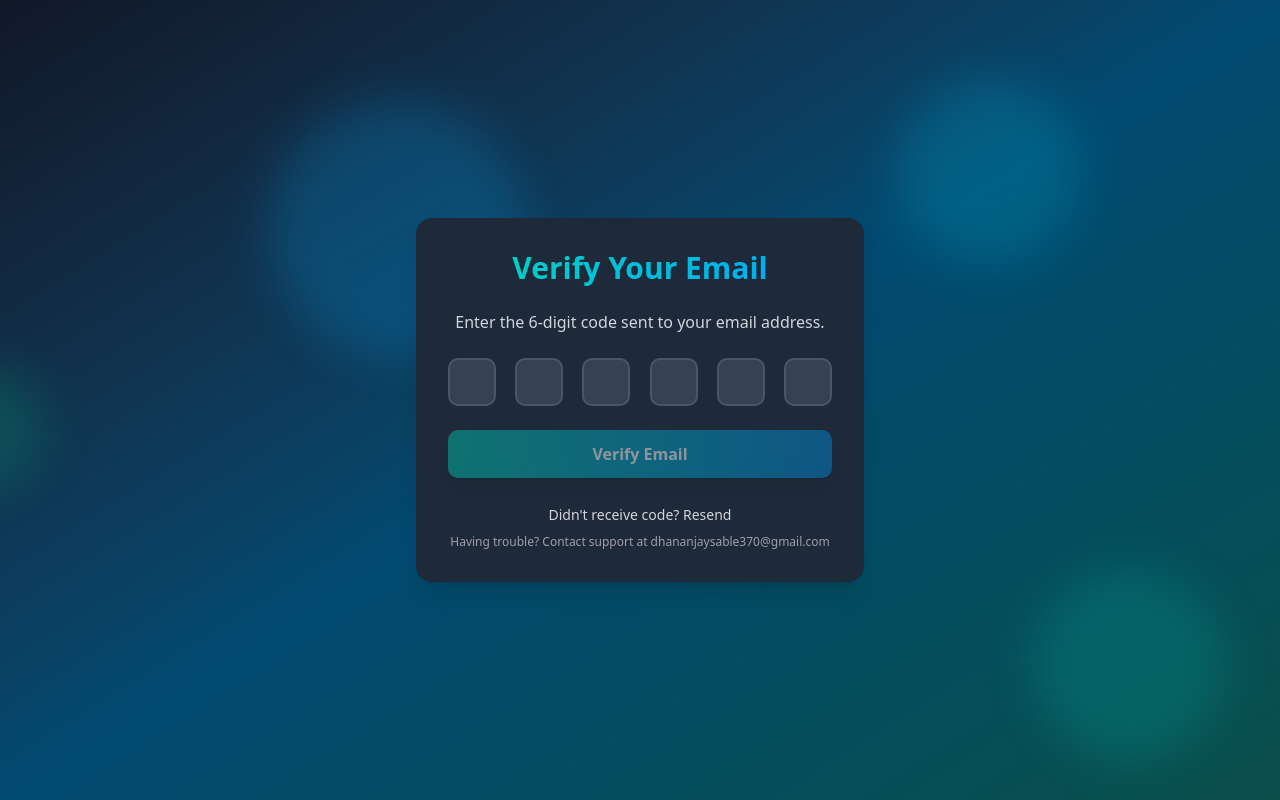
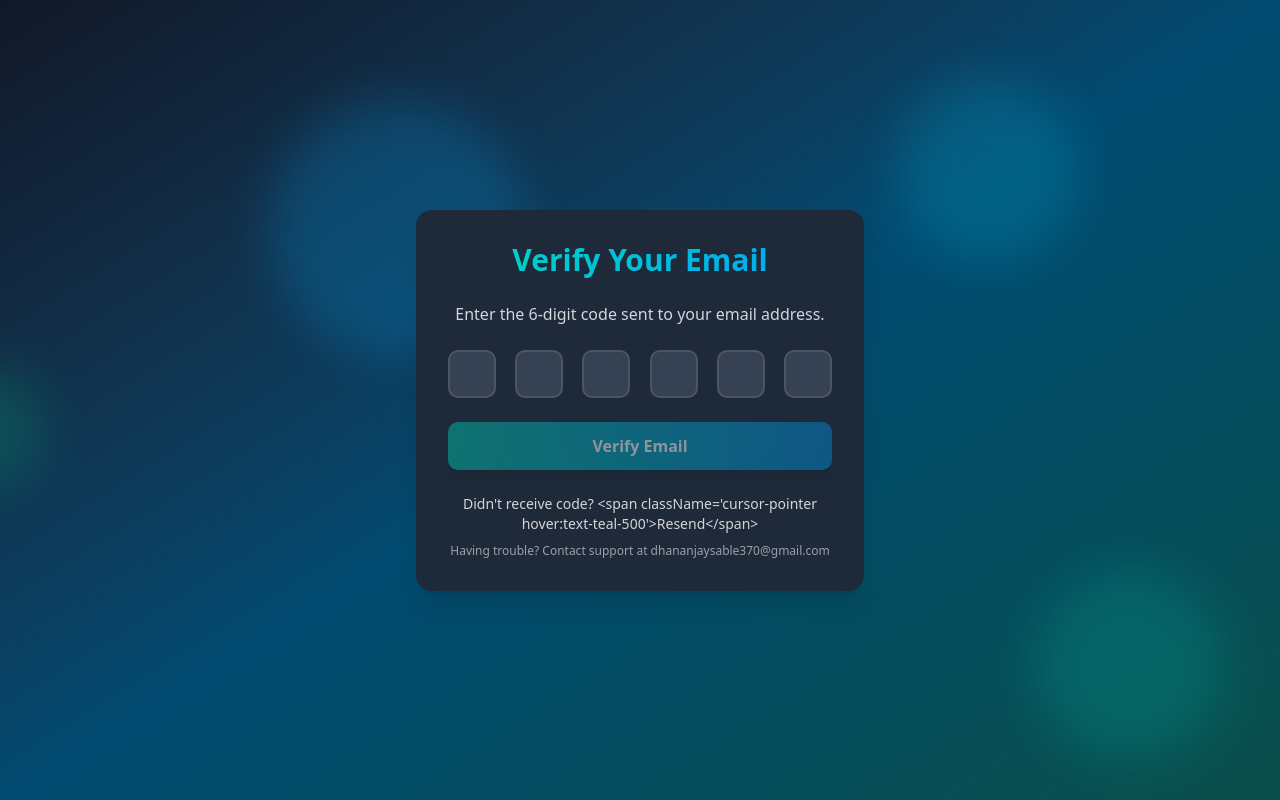
Before and after one commit to dhananjaysable370/MERN-Authentication, a React (Vite) app in the folder frontend/: page /verify-email in a window 1280 px wide. Built offline with nearby package versions, Linux system fonts and the light colour scheme; no server answers.

Commit message:
Update VerifyEmail.jsx

```diff
--- a/frontend/src/Pages/VerifyEmail.jsx
+++ b/frontend/src/Pages/VerifyEmail.jsx
@@ -225,7 +225,7 @@ const EmailVerify = () => {
           >
             {resendDisabled
               ? `Resend code in ${countdown}s`
-              : "Didn't receive code? Resend"}
+              : "Didn't receive code? <span className='cursor-pointer hover:text-teal-500'>Resend</span>"}
           </button>
 
           <p className="text-xs text-zinc-400 mt-2">
```
